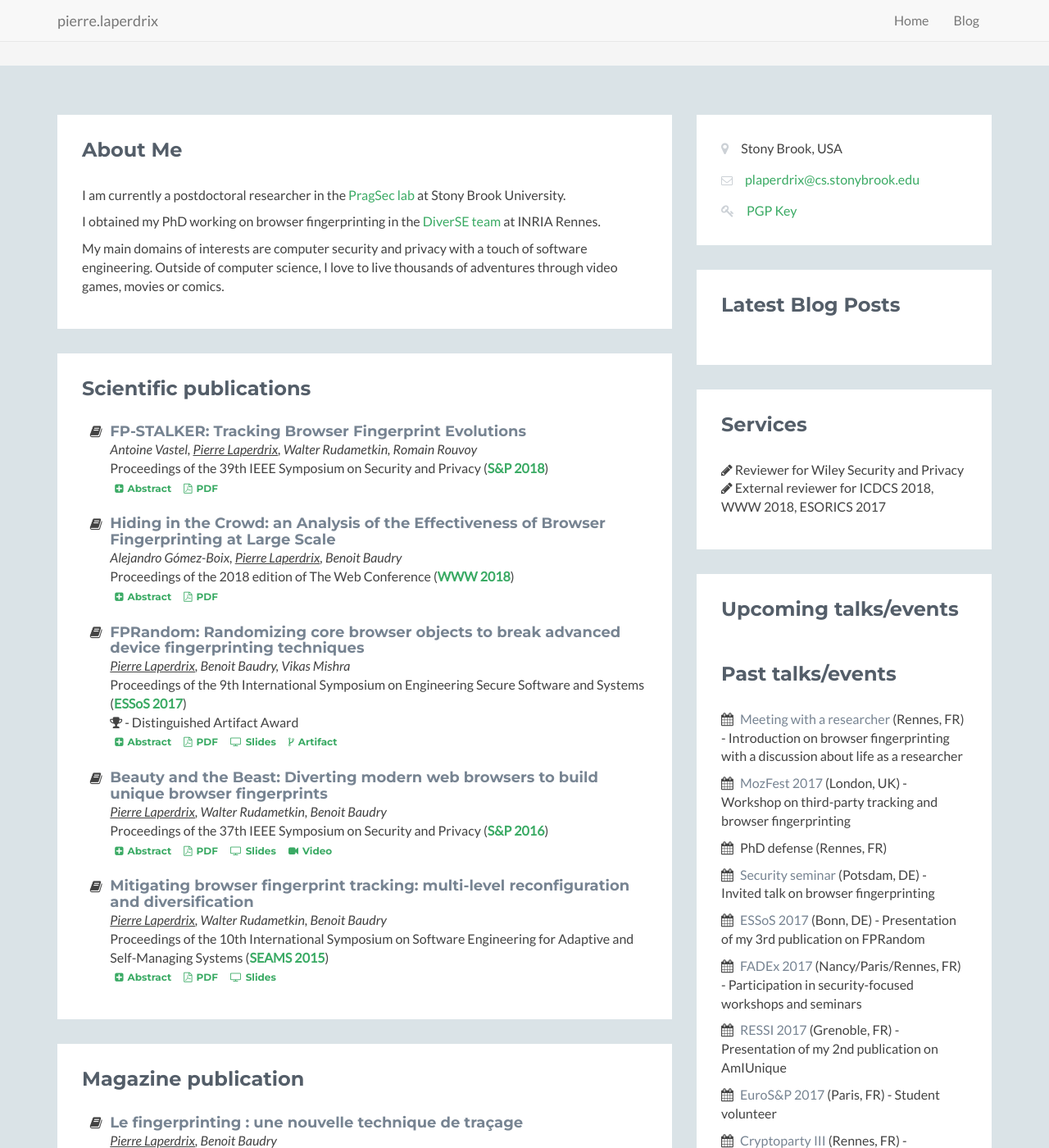
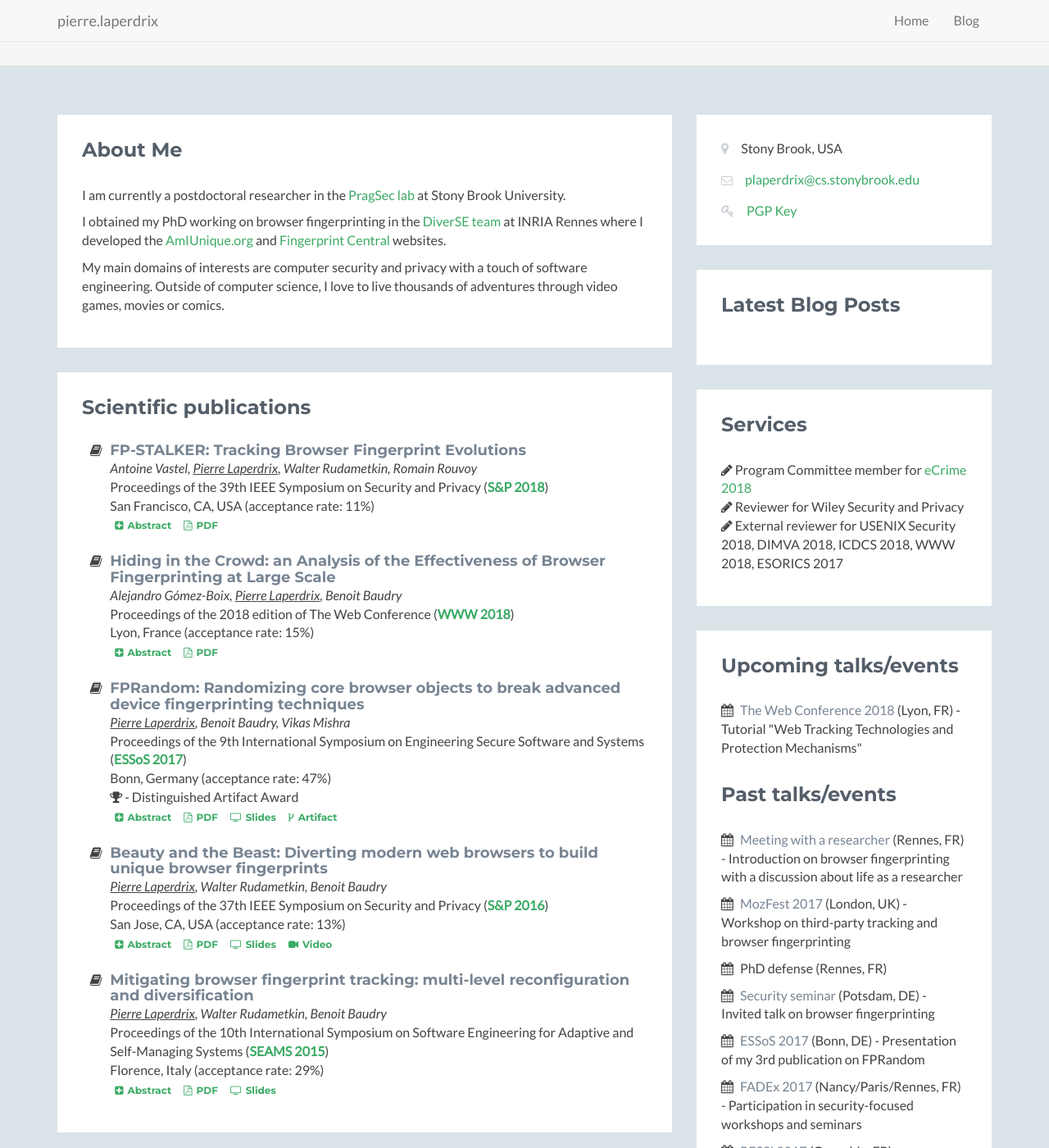
Before and after one commit to plaperdr/plaperdr.github.io, a Jekyll site: the page built from index.html, in a window 1280 px wide and 1400 px high, scrolled down 214 px. Shown: the whole window at 82% size. Built offline with Jekyll 4.4.1, drawn with Linux system fonts in a browser that asks for light colours; some of the changed text lies outside the part shown.

Commit message:
Updating site

```diff
--- a/index.html
+++ b/index.html
@@ -26,8 +26,10 @@ layout: home
                 <div class="section-inner">
                     <h2 class="heading">About Me</h2>
                     <div class="content">
-                        <p>I am currently a postdoctoral researcher in the <a href="http://securitee.org/lab.html" target="_blank">PragSec lab</a> at Stony Brook University.</p>
-                        <p>I obtained my PhD working on browser fingerprinting in the <a href="http://diverse.irisa.fr/" target="_blank">DiverSE team</a> at INRIA Rennes.</p>
+                        <p>I am currently a postdoctoral researcher in the <a href="https://securitee.org/lab.html" target="_blank">PragSec lab</a> at Stony Brook University.</p>
+                        <p>I obtained my PhD working on browser fingerprinting in the <a href="https://diverse.irisa.fr/" target="_blank">DiverSE team</a> at INRIA Rennes
+                            where I developed the <a href="https://amiunique.org/" target="_blank">AmIUnique.org</a>
+                            and <a href="https://fpcentral.tbb.torproject.org/" target="_blank">Fingerprint Central</a> websites.</p>
                         <p>My main domains of interests are computer security and privacy with a touch of software engineering. Outside of computer science,
                             I love to live thousands of adventures through video games, movies or comics.</p>
                     </div><!--//content-->
@@ -42,7 +44,10 @@ layout: home
                             <li><i class="fa-li fa fa-book"></i>
                                 <h4 class="title">FP-STALKER: Tracking Browser Fingerprint Evolutions</h4>
                                 <span><i>Antoine Vastel, <span class="me">Pierre Laperdrix</span>, Walter Rudametkin, Romain Rouvoy</i></span><br>
-                                <span>Proceedings of the 39th IEEE Symposium on Security and Privacy (<b><a href="https://www.ieee-security.org/TC/SP2018/" target="_blank">S&P 2018</a></b>)</span><br>
+                                <span>Proceedings of the 39th IEEE Symposium on Security and Privacy
+                                    (<b><a href="https://www.ieee-security.org/TC/SP2018/" target="_blank">S&P 2018</a></b>)
+                                    <br>San Francisco, CA, USA (acceptance rate: 11%)
+                                </span><br>
                                 <a class="btn btn-secondary btn-xs" id="abstract5" data-toggle="collapse" data-target="#collapseAbs5" aria-expanded="false" aria-controls="collapseAbs5">
                                     <i id="abstractIcon5" class="fa fa-plus-square"></i>Abstract
                                 </a>
@@ -68,7 +73,10 @@ layout: home
                             <li><i class="fa-li fa fa-book"></i>
                                 <h4 class="title">Hiding in the Crowd: an Analysis of the Effectiveness of Browser Fingerprinting at Large Scale</h4>
                                 <span><i>Alejandro Gómez-Boix, <span class="me">Pierre Laperdrix</span>, Benoit Baudry</i></span><br>
-                                <span>Proceedings of the 2018 edition of The Web Conference (<b><a href="https://www2018.thewebconf.org/" target="_blank">WWW 2018</a></b>)</span><br>
+                                <span>Proceedings of the 2018 edition of The Web Conference
+                                    (<b><a href="https://www2018.thewebconf.org/" target="_blank">WWW 2018</a></b>)
+                                    <br>Lyon, France (acceptance rate: 15%)
+                                </span><br>
                                 <a class="btn btn-secondary btn-xs" id="abstract4" data-toggle="collapse" data-target="#collapseAbs4" aria-expanded="false" aria-controls="collapseAbs4">
                                     <i id="abstractIcon4" class="fa fa-plus-square"></i>Abstract
                                 </a>
@@ -93,7 +101,10 @@ layout: home
                             <li><i class="fa-li fa fa-book"></i>
                                 <h4 class="title">FPRandom: Randomizing core browser objects to break advanced device fingerprinting techniques</h4>
                                 <span><i><span class="me">Pierre Laperdrix</span>, Benoit Baudry, Vikas Mishra</i></span><br>
-                                <span>Proceedings of the 9th International Symposium on Engineering Secure Software and Systems (<b><a href="https://distrinet.cs.kuleuven.be/events/essos/2017/index.html" target="_blank">ESSoS 2017</a></b>)</span><br>
+                                <span>Proceedings of the 9th International Symposium on Engineering Secure Software and Systems
+                                    (<b><a href="https://distrinet.cs.kuleuven.be/events/essos/2017/index.html" target="_blank">ESSoS 2017</a></b>)
+                                    <br>Bonn, Germany (acceptance rate: 47%)
+                                </span><br>
                                 <span><i class="fa fa-trophy" aria-hidden="true"></i> - Distinguished Artifact Award</span><br>
                                 <a class="btn btn-secondary btn-xs" id="abstract3" data-toggle="collapse" data-target="#collapseAbs3" aria-expanded="false" aria-controls="collapseAbs3">
                                     <i id="abstractIcon3" class="fa fa-plus-square"></i>Abstract
@@ -121,7 +132,10 @@ layout: home
 						    <li><i class="fa-li fa fa-book"></i>
                                 <h4 class="title">Beauty and the Beast: Diverting modern web browsers to build unique browser fingerprints</h4>
                                 <span><i><span class="me">Pierre Laperdrix</span>, Walter Rudametkin, Benoit Baudry</i></span><br>
-                                <span>Proceedings of the 37th IEEE Symposium on Security and Privacy (<b><a href="https://www.ieee-security.org/TC/SP2016/" target="_blank">S&P 2016</a></b>)</span><br>
+                                <span>Proceedings of the 37th IEEE Symposium on Security and Privacy
+                                    (<b><a href="https://www.ieee-security.org/TC/SP2016/" target="_blank">S&P 2016</a></b>)
+                                    <br>San Jose, CA, USA (acceptance rate: 13%)
+                                </span><br>
                                 <a class="btn btn-secondary btn-xs" id="abstract2" data-toggle="collapse" data-target="#collapseAbs2" aria-expanded="false" aria-controls="collapseAbs2">
                                     <i id="abstractIcon2" class="fa fa-plus-square"></i>Abstract
                                 </a>
@@ -168,7 +182,10 @@ layout: home
                             <li><i class="fa-li fa fa-book"></i>
                                 <h4 class="title">Mitigating browser fingerprint tracking: multi-level reconfiguration and diversification</h4>
                                 <span><i><span class="me">Pierre Laperdrix</span>, Walter Rudametkin, Benoit Baudry</i></span><br>
-                                <span>Proceedings of the 10th International Symposium on Software Engineering for Adaptive and Self-Managing Systems (<b><a href="http://www.disim.univaq.it/seams2015/" target="_blank">SEAMS 2015</a></b>)</span><br>
+                                <span>Proceedings of the 10th International Symposium on Software Engineering for Adaptive and Self-Managing Systems
+                                    (<b><a href="http://www.disim.univaq.it/seams2015/" target="_blank">SEAMS 2015</a></b>)
+                                    <br>Florence, Italy (acceptance rate: 29%)
+                                </span><br>
                                 <a class="btn btn-secondary btn-xs" id="abstract1" data-toggle="collapse" data-target="#collapseAbs1" aria-expanded="false" aria-controls="collapseAbs1">
                                     <i id="abstractIcon1" class="fa fa-plus-square"></i>Abstract
                                 </a>
@@ -206,7 +223,7 @@ layout: home
                                 <a class="btn btn-secondary btn-xs" id="abstractMisc" data-toggle="collapse" data-target="#collapseAbsMisc" aria-expanded="false" aria-controls="collapseAbsMisc">
                                     <i id="abstractIconMisc" class="fa fa-plus-square"></i>Abstract
                                 </a>
-                                <a class="btn btn-secondary btn-xs" href="http://connect.ed-diamond.com/MISC/MISC-081/Le-fingerprinting-une-nouvelle-technique-de-tracage" target="_blank"><i class="fa fa-external-link"></i>Full article (in French)</a>
+                                <a class="btn btn-secondary btn-xs" href="https://connect.ed-diamond.com/MISC/MISC-081/Le-fingerprinting-une-nouvelle-technique-de-tracage" target="_blank"><i class="fa fa-external-link"></i>Full article (in French)</a>
 
                                 <div class="collapse" id="collapseAbsMisc">
                                     <div class="well">
@@ -226,6 +243,24 @@ layout: home
                 </div><!--//section-inner-->
             </section><!--//section-->
 
+            <section class="section" id="thesis">
+                <div class="section-inner">
+                    <h2 class="heading">PhD Thesis</h2>
+                    <div class="content">
+                        <ul class="fa-ul">
+                            <li><i class="fa-li fa fa-book"></i>
+                                <h4 class="title">Browser Fingerprinting: Exploring Device Diversity to Augment Authentication and Build Client-Side Countermeasures</h4>
+                                <span><i><span class="me">Pierre Laperdrix</span></i></span><br>
+                                <span>Defense in October 2017</span><br>
+
+                                <a class="btn btn-secondary btn-xs" href="https://hal.inria.fr/tel-01621257/document" target="_blank"><i class="fa fa-external-link"></i>PDF</a>
+
+                                <p></p>
+                            </li><!--//li-->
+                        </ul><!--//ul-->
+                    </div><!--//content-->
+                </div><!--//section-inner-->
+            </section><!--//section-->
 
             <section class="latest section">
                 <div class="section-inner">
@@ -271,6 +306,7 @@ layout: home
                                 <h3 class="title">Fingerprint Central - A project for the Tor organization</h3>
                                 <p class="summary">A website to help developers design smart defences against browser fingerprinting
                                     <br>Developed as part of <a target="_blank" href="https://summerofcode.withgoogle.com/archive/2016/projects/5915605559410688/">the Google Summer of Code 2016</a>
+                                    <br>Now officially part of the Tor Project - <a target="_blank" href="https://fpcentral.tbb.torproject.org/">Official site</a>
                                     <br><span class="label label-theme">Open Source</span> <br>
                                 </p>
                             </div>
@@ -558,8 +594,11 @@ layout: home
                     <h2 class="heading">Services</h2>
                     <div class="content">
                         <ul class="list-unstyled">
+                            <li><i class="fa fa-pencil"></i> Program Committee member for
+                                <a href="https://www.antiphishing.org/apwg-events/ecrime2018/cfp" target="_blank">eCrime 2018</a>
+                            </li>
                             <li><i class="fa fa-pencil"></i> Reviewer for Wiley Security and Privacy</li>
-                            <li><i class="fa fa-pencil"></i> External reviewer for ICDCS 2018, WWW 2018, ESORICS 2017</li>
+                            <li><i class="fa fa-pencil"></i> External reviewer for USENIX Security 2018, DIMVA 2018, ICDCS 2018, WWW 2018, ESORICS 2017</li>
                         </ul>
                     </div><!--//content-->
                 </div><!--//section-inner-->
@@ -570,6 +609,7 @@ layout: home
                     <h2 class="heading">Upcoming talks/events</h2>
                     <div class="content">
                         <ul class="list-unstyled">
+                            <li><i class="fa fa-calendar"></i> <a target="_blank" href="https://www2018.thewebconf.org/program/tutorials-track/tutorial-203/">The Web Conference 2018</a> (Lyon, FR) - Tutorial "Web Tracking Technologies and Protection Mechanisms"</li>
                         </ul>
                     </div><!--//content-->
                     <br>
@@ -583,7 +623,7 @@ layout: home
                             <li><i class="fa fa-calendar"></i> <a target="_blank" href="https://distrinet.cs.kuleuven.be/events/essos/2017/index.html">ESSoS 2017</a> (Bonn, DE) - Presentation of my 3rd publication on FPRandom</li>
                             <li><i class="fa fa-calendar"></i> <a target="_blank" href="https://www.france-science.org/FADEx-2017-Cybersecurity-EN.html">FADEx 2017</a> (Nancy/Paris/Rennes, FR) - Participation in security-focused workshops and seminars</li>
                             <li><i class="fa fa-calendar"></i> <a target="_blank" href="https://ressi2017.sciencesconf.org/">RESSI 2017</a> (Grenoble, FR) - Presentation of my 2nd publication on AmIUnique</li>
-                            <li><i class="fa fa-calendar"></i> <a target="_blank" href="http://www.ieee-security.org/TC/EuroSP2017/">EuroS&P 2017</a> (Paris, FR) - Student volunteer</li>
+                            <li><i class="fa fa-calendar"></i> <a target="_blank" href="https://www.ieee-security.org/TC/EuroSP2017/">EuroS&P 2017</a> (Paris, FR) - Student volunteer</li>
                             <li><i class="fa fa-calendar"></i> <a target="_blank" href="https://biblio.insa-rennes.fr/crypto/">Cryptoparty III</a> (Rennes, FR) - Workshop on browser fingerprinting</li>
                             <li><i class="fa fa-calendar"></i> <a target="_blank" href="https://fblondonsecurityfacultysummit.splashthat.com/">Facebook Security Faculty Summit</a> (London, UK) - Participation in a security-focused summit with Facebook employees and faculty members</li>
                             <li><i class="fa fa-calendar"></i> <a target="_blank" href="https://barbierm01.users.greyc.fr/seminaire_crypto/seminaire.html">Security seminar</a> (Caen, FR) - Invited talk on browser fingerprinting</li>
@@ -591,7 +631,7 @@ layout: home
                             <li><i class="fa fa-calendar"></i> <a target="_blank" href="https://www.eitdigital.eu/international-symposium/">EIT Digital International Security Symposium</a> (Rennes, FR) - Presentation of AmIUnique and Blink</li>
                             <li><i class="fa fa-calendar"></i> Meeting with researchers at DGA (National Defense Government agency in Bruz, FR) - Presentation of Blink</li>
                             <li><i class="fa fa-calendar"></i> <a target="_blank" href="https://summerofcode.withgoogle.com/archive/2016/projects/5915605559410688/">GSOC 2016</a> - Development of Fingerprint Central for the Tor organization</li>
-                            <li><i class="fa fa-calendar"></i> <a target="_blank" href="http://www.ieee-security.org/TC/SP2016/">S&P 2016</a> (San Jose, US) - Presentation of my 2nd publication on AmIUnique and presentation of a poster on Blink</li>
+                            <li><i class="fa fa-calendar"></i> <a target="_blank" href="https://www.ieee-security.org/TC/SP2016/">S&P 2016</a> (San Jose, US) - Presentation of my 2nd publication on AmIUnique and presentation of a poster on Blink</li>
                             <li><i class="fa fa-calendar"></i> <a target="_blank" href="https://biblio.insa-rennes.fr/crypto/crypto2016">Cryptoparty II</a> (Rennes, FR) - Workshop on browser fingerprinting</li>
                             <li><i class="fa fa-calendar"></i> <a target="_blank" href="https://po.irisa.fr/en/">Irisa Open House Day </a> (Rennes, FR) - Presentation of AmIUnique and browser fingerprinting</li>
                             <li><i class="fa fa-calendar"></i> <a target="_blank" href="http://www.disim.univaq.it/seams2015/">SEAMS 2015</a> (Firenze, IT) - Presentation of my 1st publication</li>
```
